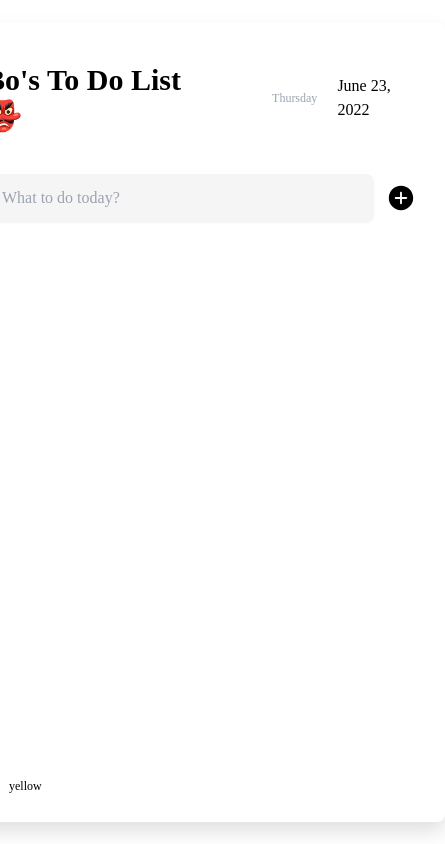
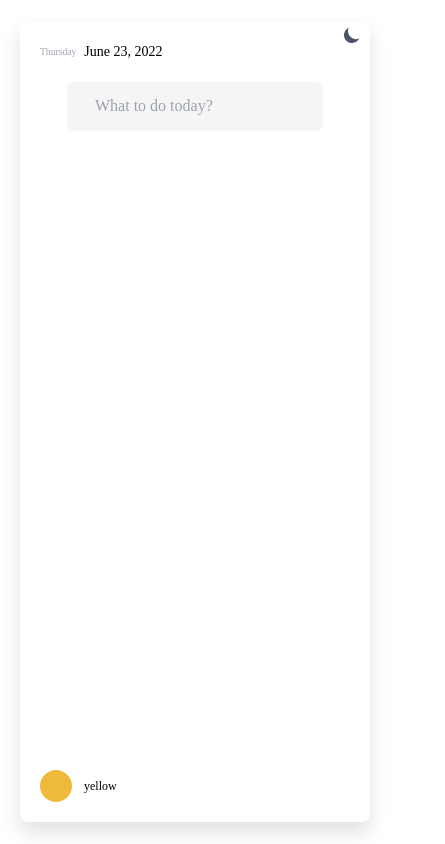
Before and after one commit to sempitrnal/react-to-do-list, a React (Create React App) app: page / in a window 390 px wide. Shown: the whole page, 445 px wide, since content can reach past the window. Built offline with nearby package versions, Linux system fonts and the light colour scheme.

Commit message:
added mobile responsiveness

```diff
--- a/public/index.html
+++ b/public/index.html
@@ -24,7 +24,7 @@
       work correctly both with client-side routing and a non-root public URL.
       Learn how to configure a non-root public URL by running `npm run build`.
     -->
-    <title>React App</title>
+    <title>To do list</title>
   </head>
   <body>
     <noscript>You need to enable JavaScript to run this app.</noscript>
--- a/src/components/DarkModeButton.jsx
+++ b/src/components/DarkModeButton.jsx
@@ -11,10 +11,10 @@ function DarkModeButton() {
           setTheme(colorTheme);
           localStorage.setItem("theme", colorTheme);
         }}
-        className="p-2 text-slate-600 rounded-[50%] cursor-pointer   fixed bottom-4 left-4"
+        className="p-2 text-slate-600 rounded-[50%] cursor-pointer top-[-3px] right-5 z-20 fixed md:bottom-4 md:left-4 md:top-[initial]"
       >
-        <HiMoon className="text-3xl dark:scale-0 transition-all translate-y-7 scale-100 duration-500" />
-        <HiSun className="text-3xl scale-0 transition-all dark:scale-100 duration-500 dark:text-yellow-300" />
+        <HiMoon className="text-xl lg:text-3xl dark:scale-0 transition-all translate-y-5 lg:translate-y-7 scale-100 duration-500" />
+        <HiSun className="text-xl lg:text-3xl scale-0 transition-all dark:scale-100 duration-500 dark:text-yellow-300" />
       </div>
     </div>
   );
--- a/src/components/to-do-list/AddToDo.jsx
+++ b/src/components/to-do-list/AddToDo.jsx
@@ -39,16 +39,19 @@ export default function AddToDo({ setTodos, color, toDos }) {
           </motion.p>
         )}
       </AnimatePresence>
-      <form onSubmit={addTodo} className="flex gap-3">
-        <div className="relative">
+      <form
+        onSubmit={addTodo}
+        className="flex gap-3 w-full  justify-center items-center"
+      >
+        <div className="relative mx-3">
           <input
             required
             type="text"
             id="to-do"
             value={input}
             onChange={handleChange}
-            className={`h-[2rem] transition-all bg-[#f5f5f5] dark:bg-[#292929]  dark:text-white focus:outline focus:outline-1  duration-300 shadow-sm  outline-[#a4a4a431] focus:outline-[#333] dark:focus:bg-dark focus:bg-white rounded-lg py-6 px-7 w-[25rem] ${
-              isValid ? "" : "outline-red-400 relative"
+            className={`h-[2rem] transition-all bg-[#f5f5f5] dark:bg-[#292929]  dark:text-white focus:outline focus:outline-1  duration-300 shadow-sm  outline-[#a4a4a431] focus:outline-[#333] dark:focus:bg-dark focus:bg-white rounded-lg py-6 px-7 w-full ${
+              isValid ? "" : "outline-red-400 relative "
             }`}
           />
           <label
@@ -58,7 +61,7 @@ export default function AddToDo({ setTodos, color, toDos }) {
             What to do today?
           </label>
         </div>
-        <button className="dark:text-white text-3xl transition duration-300 hover:text-gray-600">
+        <button className="dark:text-white text-3xl transition duration-300 hover:text-gray-600 hidden md:block">
           <IoIosAddCircle />
         </button>
       </form>
--- a/src/components/to-do-list/Date.jsx
+++ b/src/components/to-do-list/Date.jsx
@@ -3,9 +3,12 @@ export default function DateNow() {
   const dateToFormat = new Date();
 
   return (
-    <div className="flex items-center">
-      <Moment format="dddd" className="text-xs text-gray-400 mr-5" />
-      <Moment format=" MMMM D, YYYY" />
+    <div className="flex items-center justify-end">
+      <Moment
+        format="dddd"
+        className="text-[.6rem] md:text-xs text-gray-400 mr-2 lg:mr-5"
+      />
+      <Moment format=" MMMM D, YYYY" className="text-sm md:text-base" />
     </div>
   );
 }
--- a/src/components/to-do-list/Header.jsx
+++ b/src/components/to-do-list/Header.jsx
@@ -3,10 +3,10 @@ import Date from "./Date";
 export default function Header() {
   return (
     <div className="flex justify-between items-center w-full">
-      <h1 className="text-3xl dark:text-white font-bold transition duration-300 m-10 self-start">
+      <h1 className="text-sm lg:text-3xl dark:text-white font-bold transition duration-300 hidden md:block m-5 lg:m-10 self-start">
         Bo's To Do List 👺
       </h1>
-      <div className="dark:text-white transition duration-300  m-10">
+      <div className="dark:text-white transition duration-300 m-5 lg:m-10 ">
         <Date />
       </div>
     </div>
--- a/src/components/to-do-list/List.jsx
+++ b/src/components/to-do-list/List.jsx
@@ -22,7 +22,7 @@ export default function List({ toDos, setTodos, color }) {
       exit={{ opacity: 0 }}
       className="w-[80%] h-[69%]  flex flex-col items-center overflow-y-auto overflow-x-hidden"
     >
-      <motion.div layout className="mt-5 flex flex-col gap-5">
+      <motion.div layout className="mt-5 flex flex-col gap-5 w-full">
         <AnimatePresence>{toDoElements}</AnimatePresence>
       </motion.div>
     </motion.div>
--- a/src/components/to-do-list/ToDo.jsx
+++ b/src/components/to-do-list/ToDo.jsx
@@ -60,7 +60,7 @@ export default function ToDo({ todo, toDos, setTodos, id, isDone, color }) {
       exit={{ opacity: 0, x: "-100px" }}
       transition={{ duration: 0.3 }}
       style={active}
-      className={`flex gap-5 dark:text-white  p-5 rounded-md shadow-md dark:shadow-none w-[40rem]  justify-between max-w-[40rem ] `}
+      className={`flex gap-5 dark:text-white  p-5 rounded-md shadow-md dark:shadow-none  justify-between w-[100%] aspect-auto`}
     >
       <p
         onClick={done}
--- a/src/components/to-do-list/Wrapper.jsx
+++ b/src/components/to-do-list/Wrapper.jsx
@@ -16,7 +16,7 @@ export default function Wrapper({ children }) {
       initial="hidden"
       animate="visible"
       variants={dropIn}
-      className="w-[clamp(500px,60%,900px)] h-[50rem] rounded-lg shadow-[0_10px_20px_#0000004]  shadow-[#00000020] bg-white dark:bg-dark dark:shadow-none transition duration-300 overflow-hidden flex flex-col items-center"
+      className="w-[clamp(350px,60%,900px)] h-[50rem] rounded-lg shadow-[0_10px_20px_#0000004]  shadow-[#00000020] bg-white dark:bg-dark dark:shadow-none transition duration-300 overflow-hidden flex flex-col items-center"
     >
       {children}
     </motion.div>
```
Also changed, not shown: 1 other file (tests, documents, lock files or other folders).
